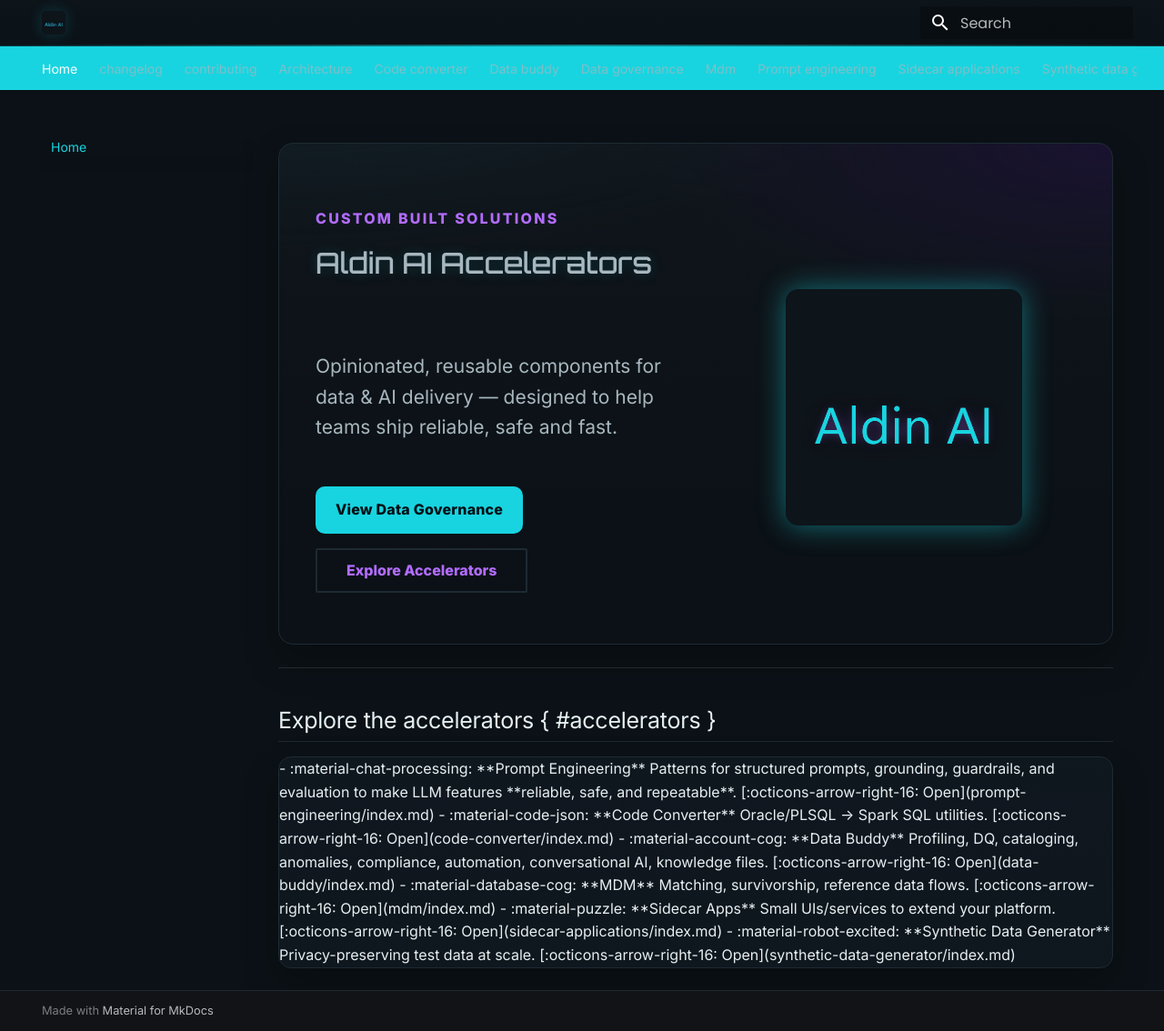
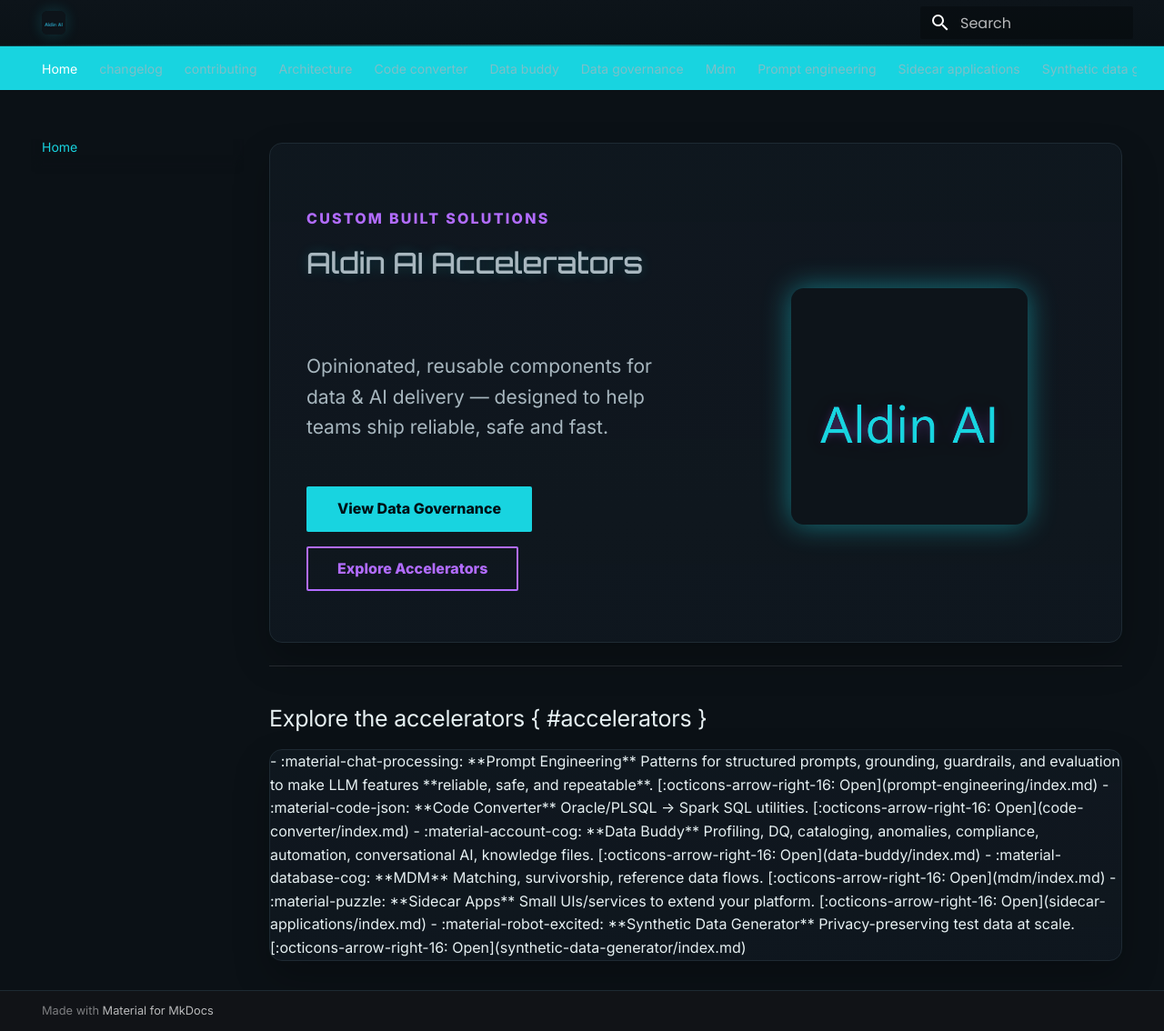
Before and after one commit to mokhayesh/aldin-accelerators, an MkDocs documentation site: the page built from docs/index.md, in a window 1280 px wide and 1134 px high. Shown: the whole window at 91% size. Built offline with MkDocs 1.6.1 and Material for MkDocs 9.7.7, drawn with Linux system fonts in a browser that asks for light colours.

Commit message:
Aldin brand: dark theme polish, cyan/purple accents, header/hero sizing

```diff
--- a/docs/_assets/aldin-theme.css
+++ b/docs/_assets/aldin-theme.css
@@ -1,135 +1,148 @@
 /* ========== Aldin AI — Futuristic Dark Theme ========== */
 
-/* Optional font */
 @import url('https://fonts.googleapis.com/css2?family=Inter:wght@400;600;800&family=Orbitron:wght@500;700&display=swap');
 
-/* Brand tokens */
-:root{
-  --aldin-bg:#0b1116;           /* deep space */
-  --aldin-surface:#101820;      /* card/nav */
-  --aldin-card:#131e27;
-  --aldin-primary:#18d4e0;      /* neon cyan */
-  --aldin-accent:#b26cff;       /* neon purple */
-  --aldin-ink:#e6f0f2;          /* off-white */
-  --aldin-ink-dim:#a8b7bf;
-  --aldin-border:#1e2a33;
+:root {
+  --aldin-bg: #0b1116;          /* deep background */
+  --aldin-surface: #101820;     /* surfaces/nav */
+  --aldin-card: #131e27;
+  --aldin-primary: #18d4e0;     /* neon cyan */
+  --aldin-accent: #b26cff;      /* neon purple */
+  --aldin-ink: #e6f0f2;         /* off-white */
+  --aldin-ink-dim: #a8b7bf;
+  --aldin-border: #1e2a33;
 }
 
-/* Apply to Material (dark/slate) */
 [data-md-color-scheme="slate"],
-[data-md-color-scheme="default"]{
-  --md-default-bg-color:var(--aldin-bg);
-  --md-default-fg-color:var(--aldin-ink);
-  --md-default-fg-color--light:var(--aldin-ink-dim);
-  --md-primary-fg-color:var(--aldin-primary);
-  --md-accent-fg-color:var(--aldin-accent);
-  --md-code-bg-color:#0a1319;
-  --md-code-fg-color:#d7e6ea;
+[data-md-color-scheme="default"] {
+  --md-default-bg-color: var(--aldin-bg);
+  --md-default-fg-color: var(--aldin-ink);
+  --md-default-fg-color--light: var(--aldin-ink-dim);
+  --md-primary-fg-color: var(--aldin-primary);
+  --md-accent-fg-color: var(--aldin-accent);
+  --md-code-bg-color: #0a1319;
+  --md-code-fg-color: #d7e6ea;
 }
 
-/* Global text */
-html,body{font-family:Inter,system-ui,-apple-system,Segoe UI,Roboto,Arial,sans-serif}
-
-/* Header — glass bar + subtle gradient */
-.md-header{
-  background:linear-gradient(180deg,#0d141a 0%, #0b1217 100%);
-  border-bottom:1px solid rgba(24,212,224,.2);
-  backdrop-filter:saturate(120%) blur(8px);
+/* Global font */
+html, body {
+  font-family: Inter, system-ui, -apple-system, Segoe UI, Roboto, Arial, sans-serif;
 }
 
-/* Tiny cyan line under header */
-.md-header__inner::after{
+/* Header */
+.md-header {
+  background: linear-gradient(180deg, #0d141a 0%, #0b1217 100%);
+  border-bottom: 1px solid rgba(24,212,224,.2);
+  backdrop-filter: saturate(120%) blur(8px);
+}
+.md-header__inner::after {
   content:"";
   position:absolute; left:0; right:0; bottom:-1px; height:2px;
-  background:linear-gradient(90deg,transparent, var(--aldin-primary), transparent);
+  background:linear-gradient(90deg,transparent,var(--aldin-primary),transparent);
   opacity:.55;
 }
-
-/* Logo sizing */
-.md-header .md-logo img{
-  height:26px; width:auto; border-radius:6px;
+.md-header .md-logo img {
+  height:26px; border-radius:6px;
   box-shadow:0 0 16px #18d4e033;
 }
 
-/* Tabs / nav links with glow underline */
-.md-tabs__link{color:var(--aldin-ink-dim); position:relative; transition:color .25s ease}
-.md-tabs__link:hover,.md-tabs__link--active{color:var(--aldin-primary)}
-.md-tabs__link::after{
-  content:""; position:absolute; left:0; bottom:-6px; height:2px; width:0;
-  background:var(--aldin-primary); transition:width .25s ease
+/* Tabs */
+.md-tabs__link {
+  color: var(--aldin-ink-dim);
+  position: relative;
+  transition: color .25s ease;
 }
-.md-tabs__link:hover::after,.md-tabs__link--active::after{width:100%}
+.md-tabs__link:hover, .md-tabs__link--active { color: var(--aldin-primary); }
+.md-tabs__link::after {
+  content:"";
+  position:absolute; left:0; bottom:-6px;
+  height:2px; width:0;
+  background:var(--aldin-primary);
+  transition:width .25s ease;
+}
+.md-tabs__link:hover::after, .md-tabs__link--active::after { width:100%; }
 
-/* Main container width */
-.md-main__inner{max-width:1200px; margin-inline:auto}
+/* Hero */
+.hero {
+  display:grid; grid-template-columns:1.1fr 1fr; gap:2.2rem;
+  align-items:center; padding:3.5rem 2rem 2rem; margin: 8px 0 16px;
+  background: radial-gradient(1200px 400px at 0% -20%, #132129 0%, transparent 60%),
+              radial-gradient(800px 300px at 100% 0%, #1a1330 0%, transparent 65%);
+  border:1px solid var(--aldin-border);
+  border-radius:16px;
+}
+.hero__left { display:grid; gap:.75rem; }
+.hero__kicker {
+  color: var(--aldin-accent);
+  font-weight:700;
+  letter-spacing:.14em;
+  text-transform:uppercase;
+  font-size:.8rem;
+}
+.hero__title {
+  font-family: Orbitron, Inter, sans-serif;
+  font-weight:700; line-height:1.1;
+  font-size: clamp(2rem, 3.6vw, 3rem);
+  color: var(--aldin-ink);
+  text-shadow:0 0 14px #18d4e033;
+}
+.hero__subtitle {
+  color: var(--aldin-ink-dim);
+  font-size:1.05rem;
+  max-width:52ch;
+}
+.hero__cta { display:flex; gap:.8rem; margin-top:.6rem; flex-wrap:wrap; }
+.hero__art { display:grid; place-items:center; }
+.hero__logo {
+  width: clamp(180px, 28vw, 260px);
+  border-radius:14px;
+  filter: drop-shadow(0 0 22px rgba(24,212,224,.6));
+  animation: glow 3s ease-in-out infinite;
+}
+@keyframes glow {
+  0%,100% { filter: drop-shadow(0 0 14px rgba(24,212,224,.45)); }
+  50% { filter: drop-shadow(0 0 30px rgba(24,212,224,.95)); }
+}
 
-/* Cards / sections */
+/* Buttons */
+.md-button--primary {
+  background: var(--aldin-primary);
+  color:#001016!important;
+  border:none; border-radius:10px;
+  padding:.65rem 1.1rem;
+  font-weight:700;
+  transition: all .2s ease;
+}
+.md-button--primary:hover {
+  transform: translateY(-1px);
+  box-shadow:0 0 24px #18d4e066;
+}
+.md-button--secondary {
+  border:1px solid var(--aldin-accent);
+  color:var(--aldin-accent)!important;
+  border-radius:10px;
+}
+.md-button--secondary:hover { box-shadow:0 0 24px #b26cff55; }
+
+/* Cards */
 .md-typeset .admonition,
 .md-typeset details,
 .md-typeset .grid > .card,
-.md-content__inner > :where(section,div,article){
+.md-content__inner > :where(section,div,article) {
   background:linear-gradient(180deg, rgba(16,24,32,.92), rgba(16,24,32,.86));
   border:1px solid var(--aldin-border);
   border-radius:14px;
   box-shadow:0 18px 40px rgba(0,0,0,.24);
 }
 
-/* Buttons */
-.md-typeset .md-button{border-color:var(--aldin-border)}
-.md-button--primary,.md-typeset .md-button--primary{
-  background:var(--aldin-primary); color:#001016!important; border:none;
-  border-radius:10px; padding:.65rem 1.1rem; font-weight:700; letter-spacing:.2px;
-  transition:transform .15s ease, box-shadow .25s ease, filter .2s ease;
-}
-.md-button--primary:hover{transform:translateY(-1px); filter:brightness(1.04); box-shadow:0 0 24px #18d4e066}
-.md-button--secondary{border:1px solid var(--aldin-accent); color:var(--aldin-accent)!important; border-radius:10px}
-.md-button--secondary:hover{box-shadow:0 0 24px #b26cff55}
-
-/* Links */
-a{color:var(--aldin-primary)}
-a:hover{color:var(--aldin-accent)}
-
 /* Footer */
-.md-footer{background:#0b1217; border-top:1px solid var(--aldin-border)}
-
-/* ======= Homepage Hero ======= */
-.hero{
-  display:grid; grid-template-columns: 1.1fr 1fr; gap:2.2rem;
-  align-items:center; padding:3.5rem 2rem 2rem; margin: 8px 0 16px;
-  background:
-    radial-gradient(1200px 400px at 0% -20%, #132129 0%, transparent 60%),
-    radial-gradient(800px 300px at 100% 0%, #1a1330 0%, transparent 65%),
-    linear-gradient(180deg, rgba(255,255,255,.02), rgba(255,255,255,.00));
-  border:1px solid var(--aldin-border);
-  border-radius:16px;
-}
-.hero__left{display:grid; gap:.75rem}
-.hero__kicker{color:var(--aldin-accent); font-weight:700; letter-spacing:.14em; text-transform:uppercase; font-size:.8rem}
-.hero__title{font-family:Orbitron,Inter,sans-serif; font-weight:700; line-height:1.1;
-  font-size: clamp(2rem, 3.6vw, 3rem); color:var(--aldin-ink);
-  text-shadow:0 0 14px #18d4e033}
-.hero__subtitle{color:var(--aldin-ink-dim); font-size:1.05rem; max-width:52ch}
-.hero__cta{display:flex; gap:.8rem; margin-top:.6rem; flex-wrap:wrap}
-
-.hero__art{
-  display:grid; place-items:center;
-}
-.hero__logo{
-  width: clamp(180px, 28vw, 260px);
-  border-radius:14px;
-  filter: drop-shadow(0 0 22px rgba(24,212,224,.6));
-  animation: glow 3s ease-in-out infinite;
-}
-@keyframes glow{
-  0%,100%{filter:drop-shadow(0 0 14px rgba(24,212,224,.45))}
-  50%{filter:drop-shadow(0 0 30px rgba(24,212,224,.95))}
+.md-footer {
+  background:#0b1217;
+  border-top:1px solid var(--aldin-border);
 }
 
-/* Section headings style-up */
-.md-typeset h2{border-bottom:1px solid var(--aldin-border); padding-bottom:.25rem}
-
-/* Grid tweaks for smaller screens */
-@media (max-width: 900px){
-  .hero{grid-template-columns:1fr; text-align:center}
-  .hero__cta{justify-content:center}
+/* Responsive */
+@media (max-width: 900px) {
+  .hero { grid-template-columns:1fr; text-align:center; }
+  .hero__cta { justify-content:center; }
 }
```
